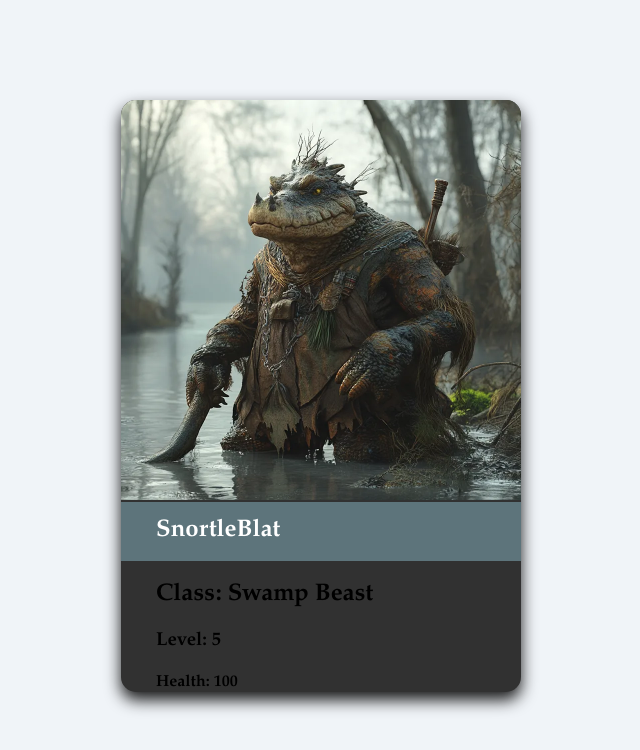
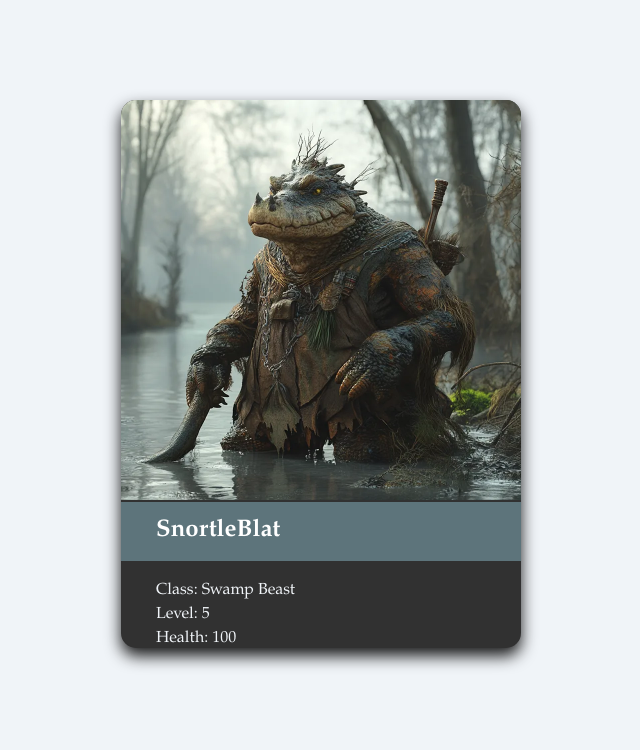
Before and after one commit to alexhooper22005/wdd131, a plain HTML site: page prove/character/character.html in a window 1280 px wide. Shown: the whole page, without its empty margins (319-959 px from the left). Drawn offline with Linux system fonts and the light colour scheme.

Commit message:
updated character html

```diff
--- a/prove/character/character.html
+++ b/prove/character/character.html
@@ -12,9 +12,9 @@
         <img id="image">
         <h1 id="name"></h1>
         <div id="stats">
-            <h2 id="class"></h2>
-            <h3 id="level"></h3>
-            <h4 id="health"></h4>
+            <p id="class"></p>
+            <p id="level"></p>
+            <p id="health"></p>
         </div>
 
     </div>
```
